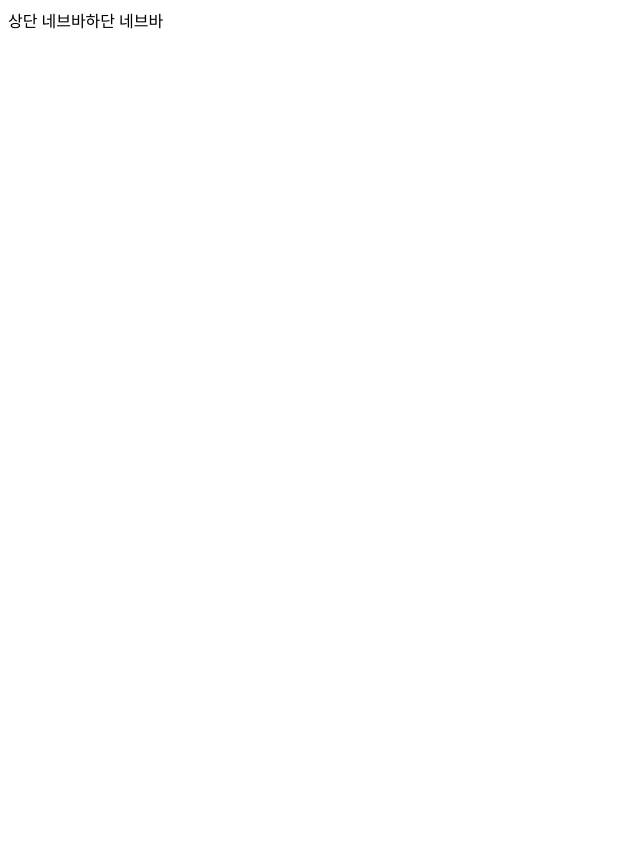
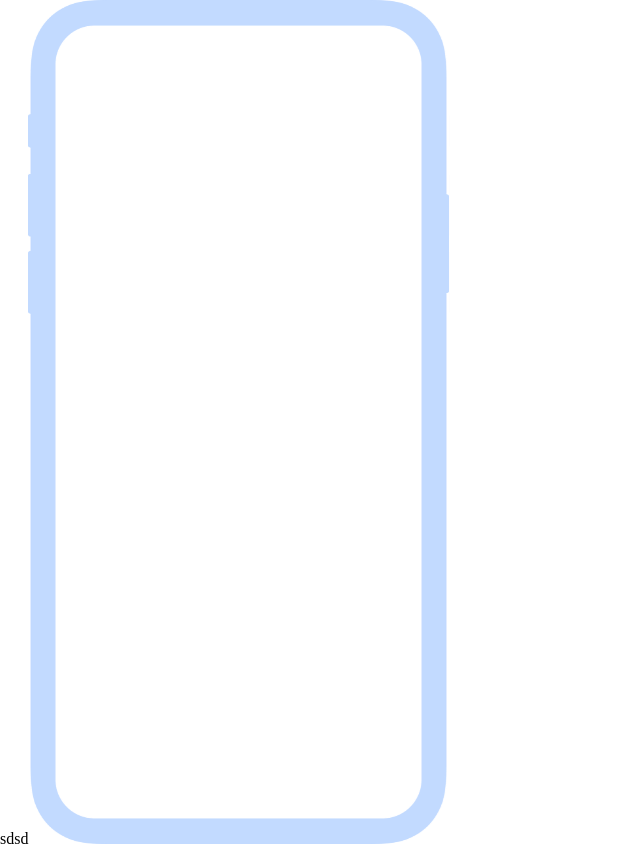
Before and after one commit to Project-Linkey/Linkey-FE, a React (Create React App) app: page / in a window 1280 px wide. Shown: the whole page, without its empty margins (0-640 px from the left). Before the commit the page ends 800 px from the top, so only its background shows below. Built offline with nearby package versions, Linux system fonts and the light colour scheme; a web font is replaced by a local one.

Commit message:
Init : setting svg file
- React + Typescript + Svg를 사용하기 위해 설정 추가

```diff
--- a/src/App.tsx
+++ b/src/App.tsx
@@ -1,4 +1,6 @@
 import { useLocation, Outlet } from "react-router-dom";
+import Content from "./components/common/Content";
+import "./styles/index.css";
 
 function App() {
   const location = useLocation();
@@ -6,11 +8,11 @@ function App() {
   console.log(location);
 
   return (
-    <div>
+    <Content>
       상단 네브바
       <Outlet />
       하단 네브바
-    </div>
+    </Content>
   );
 }
 
--- /dev/null
+++ b/src/components/common/Content.tsx
@@ -0,0 +1,18 @@
+import React, { ReactNode } from "react";
+
+import { ReactComponent as PhoneLayout } from "../../assets/layout/phoneLayout.svg";
+
+interface ContentType {
+  children: ReactNode;
+}
+
+const Content: React.FC<ContentType> = () => {
+  return (
+    <div className="phoneLayout">
+      sdsd
+      <PhoneLayout />
+    </div>
+  );
+};
+
+export default Content;
--- a/src/styles/index.css
+++ b/src/styles/index.css
@@ -3,3 +3,15 @@
 :root {
   --main-color: #1e90ff;
 }
+
+.phoneLayout {
+  position: relative;
+  width: 100vw;
+  height: 100vh;
+}
+
+html,
+body {
+  padding: 0;
+  margin: 0;
+}
--- a/tsconfig.json
+++ b/tsconfig.json
@@ -16,5 +16,5 @@
     "noEmit": true,
     "jsx": "react-jsx"
   },
-  "include": ["src"]
+  "include": ["src", "src/custom.d.ts"]
 }
```
Also changed, not shown: src/assets/custom.d.ts (added, +8 -0 lines), src/assets/layout/phoneLayout.svg (added).
